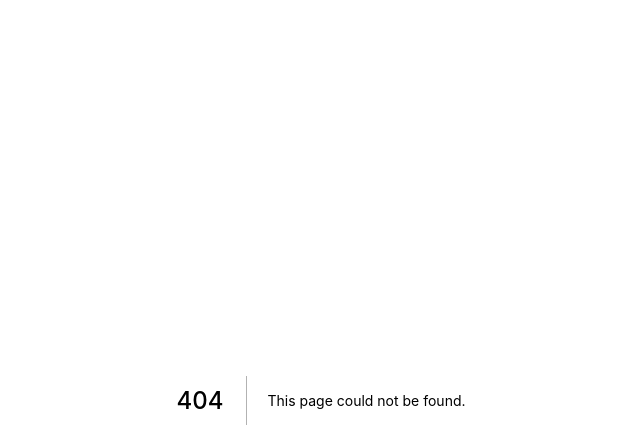
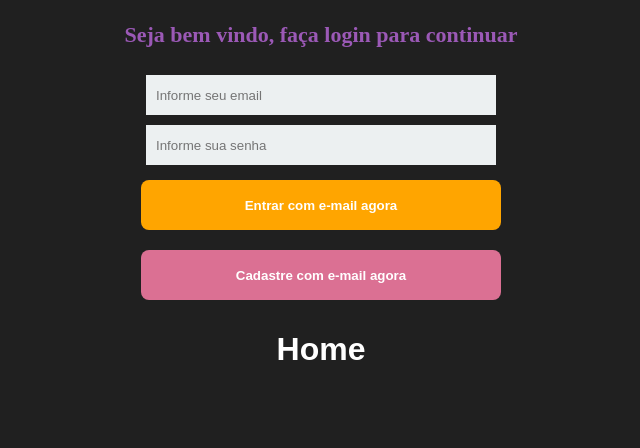
Before and after one commit to MatheusBotelho281/ordenamento-rpg, a Next.js app: page /login in a window 1280 px wide. Before the commit this address had no page. Shown: the top 448 px of the page, without its empty margins (319-959 px from the left). Built offline with nearby package versions, Linux system fonts and the light colour scheme.

Commit message:
Login project
start

```diff
--- a/next.config.js
+++ b/next.config.js
@@ -6,7 +6,9 @@ module.exports = {
     return {
       '/': { page: '/' },
       '/pesonagens' : { page: '/personagens'},
-      '/arquivos' : { page: '/arquivos' }
+      '/arquivos' : { page: '/arquivos' },
+      '/login' : { page: '/login' },
+      '/fichaonline' : { page : '/fichaonline' }
     }
   }
 }
--- a/package.json
+++ b/package.json
@@ -9,6 +9,7 @@
     "export": "yarn build && next export"
   },
   "dependencies": {
+    "firebase": "^8.3.1",
     "next": "10.0.7",
     "react": "17.0.1",
     "react-dom": "17.0.1",
--- /dev/null
+++ b/src/Login/index.js
@@ -0,0 +1,38 @@
+import React, {useState} from 'react';
+import {HomeButtom, Container, Input, Button, Title} from './styles'
+import firebase from '../data/Firebase';
+
+export default function LoginPage() {
+
+  const [email, setEmail] = useState('');
+  const [pass, setPass] = useState('');
+
+
+  const login = () => {
+    firebase.auth().signInWithEmailAndPassword(email, pass).then(user => {
+      console.log(user)
+		})
+  }
+
+  const cadastro = () => {
+    firebase.auth().createUserWithEmailAndPassword(email, pass).then(user => {
+      console.log(user)
+    })
+  }
+
+
+  return (
+   <Container>
+     <Title>Seja bem vindo, faça login para continuar </Title>
+      <Input type="email" placeholder="Informe seu email"
+      value={email} onChange={e=> setEmail(e.target.value)}
+      />
+      <Input type="password" placeholder="Informe sua senha"
+      value={pass} onChange={e=> setPass(e.target.value)}
+      />
+      <Button onClick={login}> Entrar com e-mail agora </Button>
+      <Button primary onClick={cadastro}> Cadastre com e-mail agora </Button>
+      <a href="/"><HomeButtom>Home</HomeButtom></a>
+   </Container>
+  );
+}
--- /dev/null
+++ b/src/Login/styles.js
@@ -0,0 +1,50 @@
+import styled from "styled-components";
+
+
+export const Container =  styled.div`
+    display: flex;
+    justify-content: center;
+    align-items: center;
+    flex-direction: column;
+`;
+
+export const Input = styled.input`
+    padding: 10px;
+    width: 350px;
+    height: 40px;
+    border: none;
+    background: #ecf0f1;
+    border-radius: none;
+    margin: 5px;
+`;
+
+export const Button = styled.button`
+    padding: 10px;
+    font-family: 'Cinzel', sans-serif;
+    width: 360px;
+    height: 50px;
+    border: none;
+    border-radius: 8px;
+    background: ${props => props.primary ? "palevioletred" : "orange" };;
+    color: #fff;
+    margin: 10px;
+    font-weight: bold;
+`;
+
+export const Title = styled.p`
+    font-weight: bold;
+    color: #9b59b6;
+    font-size: 22px;
+`
+
+export const HomeButtom = styled.h1`
+font-family: 'Cinzel', sans-serif;
+color: white;
+cursor: pointer;
+border: none;
+border-bottom: 2px solid transparent;
+transition: all 0.1s;
+:hover{
+    border-bottom: 2px solid white;
+}
+`
--- /dev/null
+++ b/src/data/Firebase.js
@@ -0,0 +1,15 @@
+import firebase from 'firebase'
+
+const config = {
+  apiKey: "AIzaSyCG_sJPQxbNg5QOf9lKNtZVy9uTHOp2dO8",
+  authDomain: "ordenamento7.firebaseapp.com",
+  projectId: "ordenamento7",
+  storageBucket: "ordenamento7.appspot.com",
+  messagingSenderId: "389073548027",
+  appId: "1:389073548027:web:c7816dacd67706588b765e",
+  measurementId: "G-73GT2ZHLXB"
+};
+
+firebase.initializeApp(config);
+
+export default firebase;
--- a/src/pages/index.js
+++ b/src/pages/index.js
@@ -90,8 +90,8 @@ export default function Home() {
           <a href='/personagens'><Botao NomeBotao='Personagens' /></a>
           <Botao NomeBotao='A Guerra' />
           <Botao NomeBotao='Sabedoria' />
-          <Botao NomeBotao='Os 7' />
           <Botao NomeBotao='Panteão' />
+          <a href='/login'><Botao NomeBotao='WIP' /></a>
         </ListaBotoes>
         <TextoPadrao>
           <p>
--- /dev/null
+++ b/src/pages/login.js
@@ -0,0 +1,10 @@
+import React from 'react'
+import LoginPage from '../Login'
+
+export default function login() {
+  return (
+    <>
+     <LoginPage />
+    </>
+  )
+}
```
Also changed, not shown: 1 other file (tests, documents, lock files or other folders).
